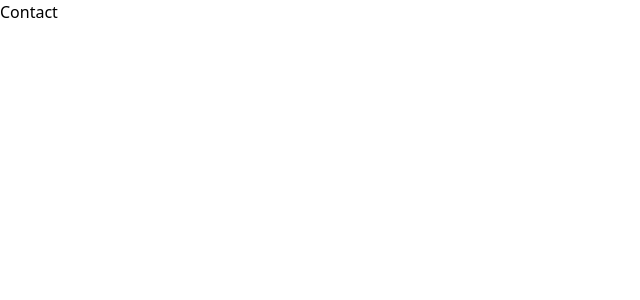
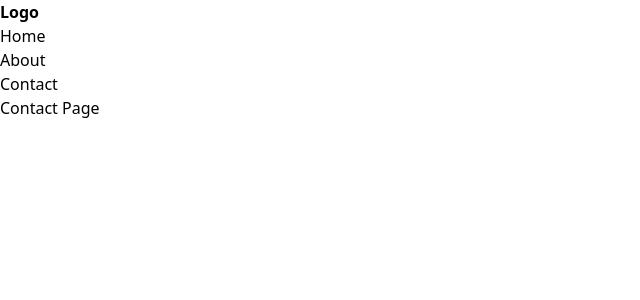
Before and after one commit to Anshul905/react-concept, a React (Vite) app in the folder router/: page /contact in a window 1280 px wide. Shown: the top 300 px of the page, without its empty margins (0-640 px from the left). Built offline with nearby package versions, Linux system fonts and the light colour scheme.

Commit message:
Link Component & Navigate to Page Without Reloading

```diff
--- a/router/src/pages/About.jsx
+++ b/router/src/pages/About.jsx
@@ -1,9 +1,30 @@
 import React from 'react'
+import { Link } from 'react-router-dom'
 
 const About = () => {
   return (
-    <div>About</div>
-  )
+    <>
+    <header>
+      <a href="#"><b>Logo</b></a>
+      <nav>
+        <ul >
+          <li>
+            <Link to="/"> Home </Link>
+          </li>
+          <li>
+            <Link to="/about"> About </Link>
+          </li>
+          <li>
+            <Link to="/contact"> Contact </Link>
+          </li>
+        </ul>
+      </nav>
+    </header>
+    <section className='text-center font-bold text-3xl'>
+      <h1>About Page</h1>
+    </section>
+    </>
+)
 }
 
 export default About
--- a/router/src/pages/Contact.jsx
+++ b/router/src/pages/Contact.jsx
@@ -1,9 +1,28 @@
 import React from 'react'
-
+import { Link } from 'react-router-dom'
 function Contact() {
   return (
-    <div>Contact</div>
-  )
-}
+    <>
+    <header>
+      <a href="#"><b>Logo</b></a>
+      <nav>
+        <ul >
+          <li>
+            <Link to="/"> Home </Link>
+          </li>
+          <li>
+            <Link to="/about"> About </Link>
+          </li>
+          <li>
+            <Link to="/contact"> Contact </Link>
+          </li>
+        </ul>
+      </nav>
+    </header>
+    <section className='text-center font-bold text-3xl'>
+      <h1>Contact Page</h1>
+    </section>
+    </>
+)}
 
 export default Contact
--- a/router/src/pages/Home.jsx
+++ b/router/src/pages/Home.jsx
@@ -1,19 +1,31 @@
 import React from 'react'
+
+import { Link } from 'react-router-dom'
 
 function Home() {
   return (
-
+    <>
     <header>
-      <a href="#">Logo</a>
+      <a href="#"><b>Logo</b></a>
       <nav>
-        <ul>
-          <li>Home</li>
-          <li>About</li>
-          <li>Contact</li>
+        <ul >
+          <li>
+            <Link to="/"> Home </Link>
+          </li>
+          <li>
+            <Link to="/about"> About </Link>
+          </li>
+          <li>
+            <Link to="/contact"> Contact </Link>
+          </li>
         </ul>
       </nav>
     </header>
-  )
+    <section className='text-center font-bold text-3xl'>
+      <h1>Home Page</h1>
+    </section>
+    </>
+)
 }
 
 export default Home
```
